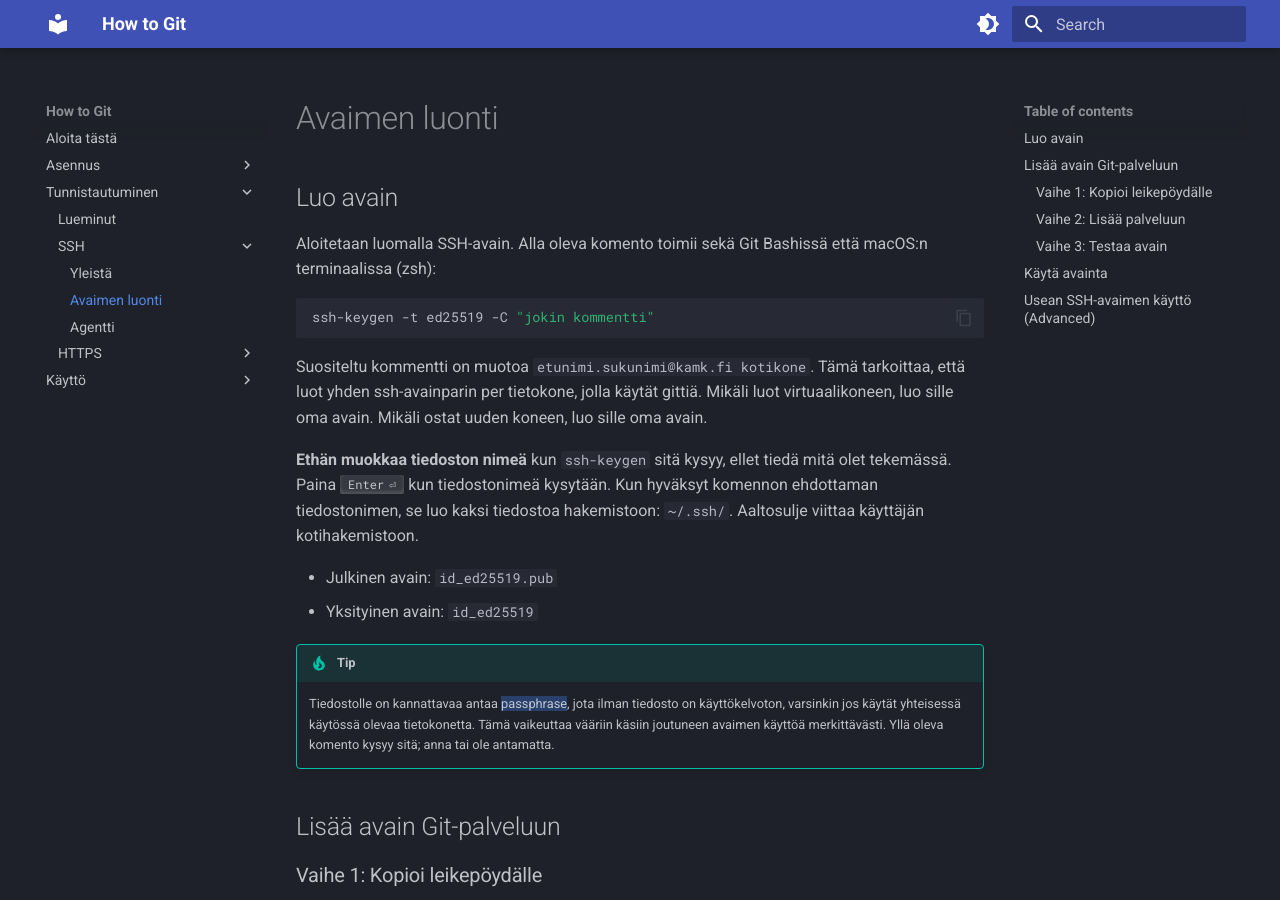
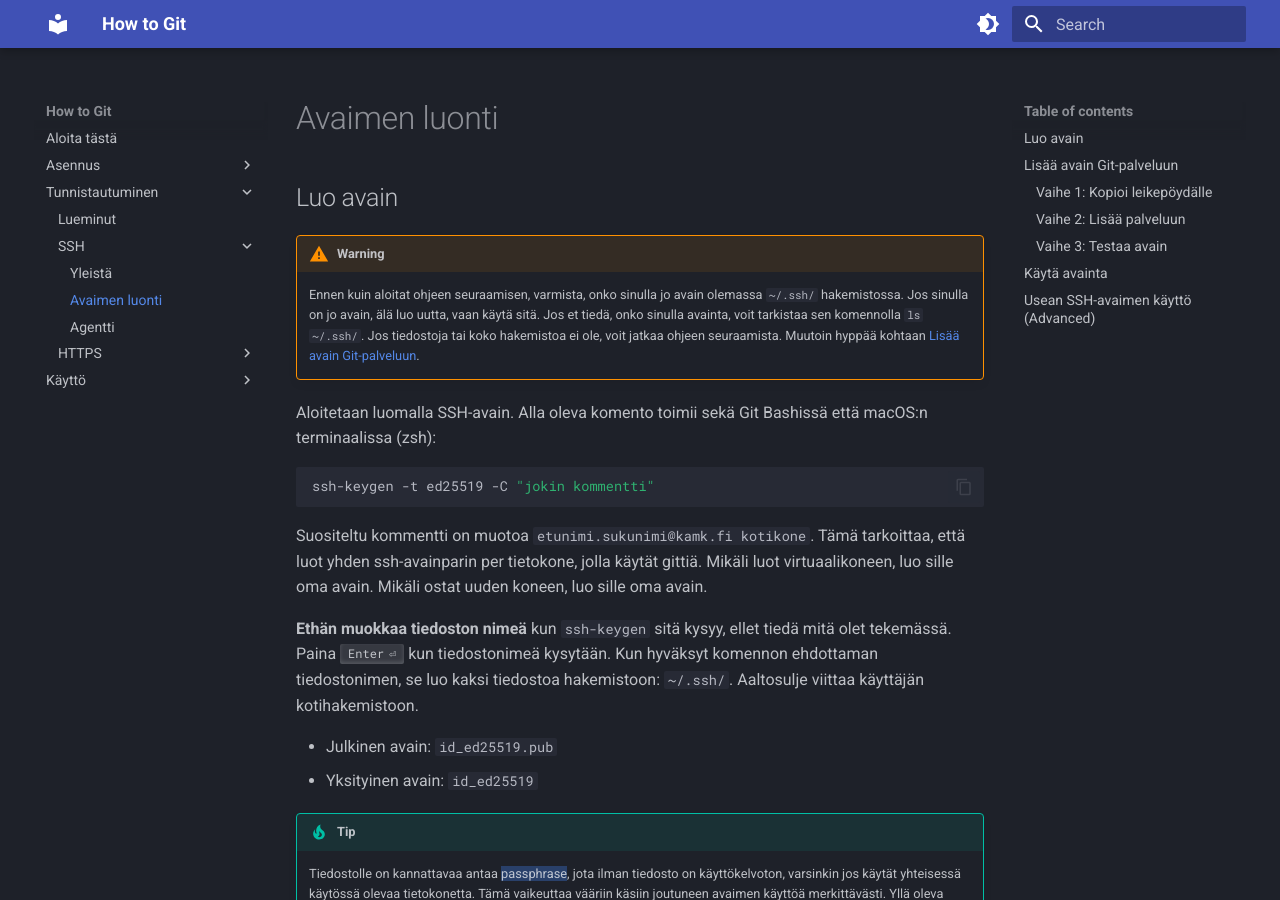
Before and after one commit to sourander/how-to-git, an MkDocs documentation site: the page built from docs/tunnistautuminen/ssh/ssh.md, in a window 1280 px wide and 900 px high. Built offline with MkDocs 1.6.1 and Material for MkDocs 9.7.7, drawn with Linux system fonts in a browser that asks for light colours; some of the changed text lies outside the part shown.

Commit message:
Add reminder of potentially existing key pair

```diff
--- a/docs/tunnistautuminen/ssh/ssh.md
+++ b/docs/tunnistautuminen/ssh/ssh.md
@@ -1,4 +1,8 @@
 ## Luo avain
+
+!!! warning
+
+    Ennen kuin aloitat ohjeen seuraamisen, varmista, onko sinulla jo avain olemassa `~/.ssh/` hakemistossa. Jos sinulla on jo avain, älä luo uutta, vaan käytä sitä. Jos et tiedä, onko sinulla avainta, voit tarkistaa sen komennolla `ls ~/.ssh/`. Jos tiedostoja tai koko hakemistoa ei ole, voit jatkaa ohjeen seuraamista. Muutoin hyppää kohtaan [Lisää avain Git-palveluun](#lisaa-avain-git-palveluun).
 
 Aloitetaan luomalla SSH-avain. Alla oleva komento toimii sekä Git Bashissä että macOS:n terminaalissa (zsh):
 
--- a/mkdocs.yml
+++ b/mkdocs.yml
@@ -61,5 +61,5 @@ plugins:
 
 # TODO: Replace the copyright with correct. Also add LICENCE file. Template included.
 copyright: |
-  Copyright &copy; 2023 <a href="https://www.kamk.fi">Kajaanin Ammattikorkeakoulu</a>.
+  Copyright &copy; 2024 <a href="https://www.kamk.fi">Kajaanin Ammattikorkeakoulu</a>.
   Licenced under <a href="https://creativecommons.org/licenses/by-nc-nd/4.0/">BY-NC-ND 4.0</a>
```
Also changed, not shown: 1 other file.
